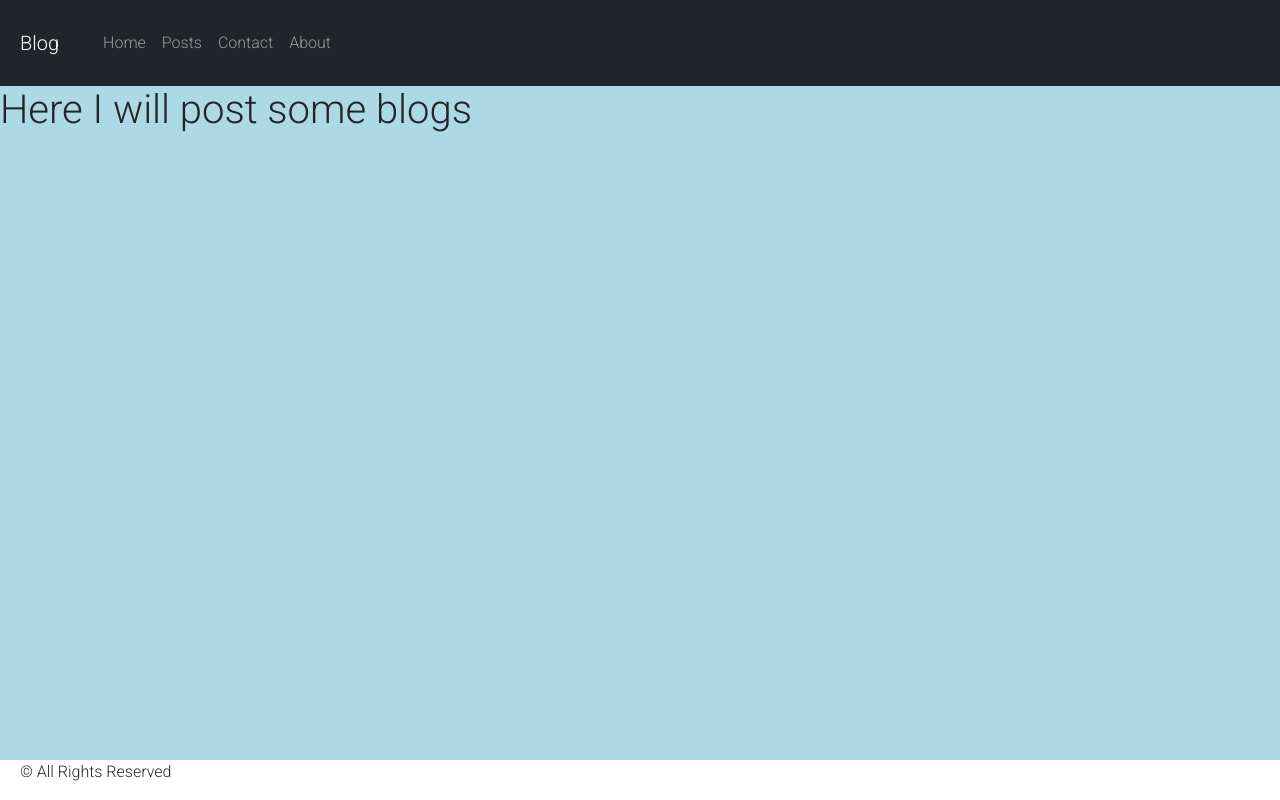
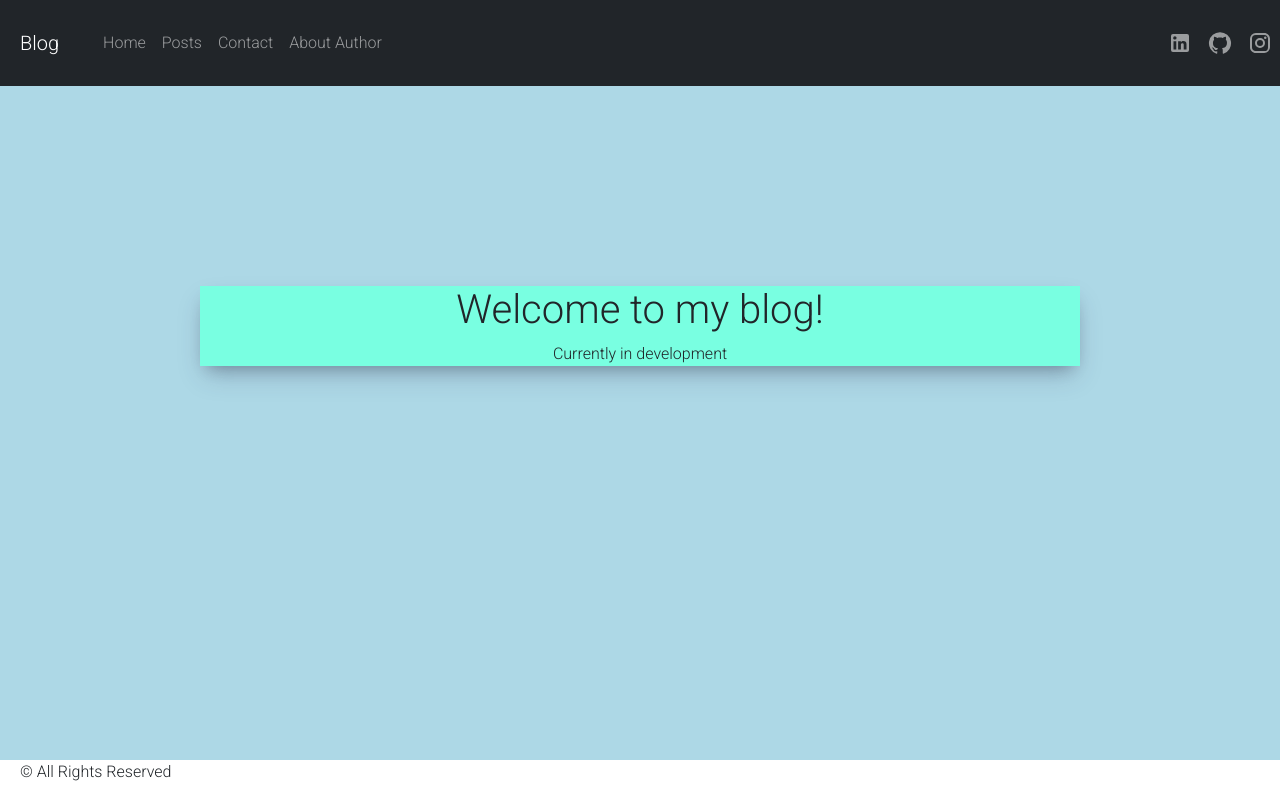
Before and after one commit to shinedwardc/Blog, a Next.js app in the folder blog/: page / in a window 1280 px wide. Built offline with nearby package versions, Linux system fonts and the light colour scheme.

Commit message:
Add comment post functionality & minor updates

```diff
--- a/blog/Components/header.js
+++ b/blog/Components/header.js
@@ -31,7 +31,7 @@ const Header = () => {
             <Link className = "nav-link" href = "/">Home</Link>
             <Link className = "nav-link" href = "/posts">Posts</Link>
             <Link className = "nav-link" href = "/contact">Contact</Link>
-            <Link className = "nav-link" href = "/about">About</Link>
+            <Link className = "nav-link" href = "/about">About Author</Link>
             {/* <NavDropdown title = {<MoreHorizRoundedIcon/>} id = "collapsible-nav-dropdown">
               {posts.map((post) => (
                 <LinkContainer key = {post.key} to = {PostLink(post)}>
@@ -40,7 +40,7 @@ const Header = () => {
               ))}
             </NavDropdown> */}
           </Nav>
-          {/* <Nav>
+          <Nav>
             <Nav.Link href = "https://www.linkedin.com/in/edward-shin-64156617a/">
               {<LinkedInIcon/>}
             </Nav.Link>
@@ -50,9 +50,8 @@ const Header = () => {
             <Nav.Link href = "https://www.instagram.com/shinedwardc/">
               {<InstagramIcon/>}
             </Nav.Link>
-          </Nav> */}
+          </Nav>
           </Navbar.Collapse>
-
     </Navbar>
 
     // <Navbar bg = "light" expand = "lg">
--- a/blog/pages/api/comments.js
+++ b/blog/pages/api/comments.js
@@ -3,10 +3,10 @@ import clientPromise from "../../lib/mongodb";
 export default async function CommentHandler(req,res) {
     const client = await clientPromise;
     const db = client.db('Blog');
+    const comments = await db.collection('Comments');
     switch (req.method){
         case "GET":
-            const comments = await db.collection('Comments')
-            .find({})
+            comments.find({})
             .toArray((err,result) => {
                 if (err){
                     res.status(400).send("Error");
@@ -17,6 +17,8 @@ export default async function CommentHandler(req,res) {
             })
             break;
             //console.log(req.body);
+        case "POST":
+            comments.insertOne({"Date": new Date(), ...req.body })
     }
 }
 
--- a/blog/pages/index.js
+++ b/blog/pages/index.js
@@ -2,8 +2,9 @@
 
 const Home = () => {
     return (
-      <div>
-        <h1>Here I will post some blogs</h1>
+      <div className = "index">
+        <h1>Welcome to my blog!</h1>
+        <p>Currently in development</p>
       </div>
     )
   }
--- a/blog/styles/app.css
+++ b/blog/styles/app.css
@@ -2,6 +2,14 @@
 
 * {
     font-family: 'Roboto', sans-serif;
+}
+
+.index {
+    text-align: center;
+    margin: 200px;
+    background-color: #79FFE1;
+    box-shadow: rgba(50, 50, 93, 0.25) 0px 13px 27px -5px, rgba(0, 0, 0, 0.3) 0px 8px 16px -8px;
+    transition: box-shadow .3s;
 }
 
 .about {
@@ -17,13 +25,12 @@
     text-align: center;
     margin: 200px;
     padding: 10px;
-
 }
 
 form label {
     display: block;
     margin-bottom: 0.5em;
-    }
+}
 
 
 form textarea {
```
Also changed, not shown: blog/Components/comments.js (+38 -1 lines).
